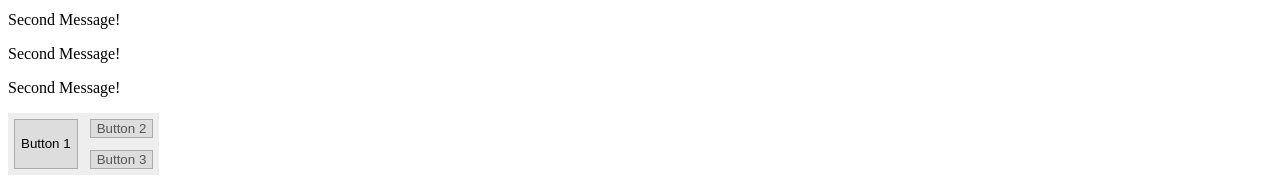
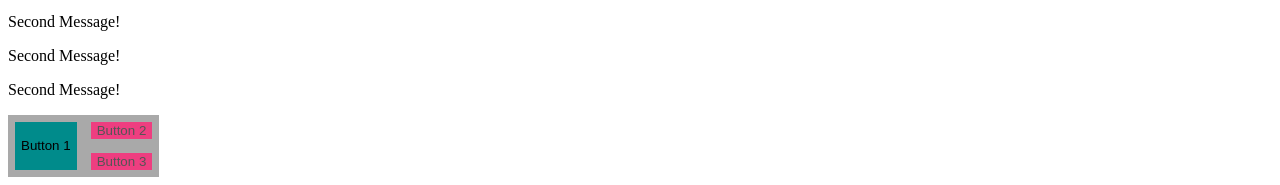
Before and after one commit to rodrigoafreire/Ifc_course, a plain HTML site: page Ifc-course-lessons/html/index.html in a window 1280 px wide. Shown: the part 1517-1702 px from the top of the page. Drawn offline with Linux system fonts and the light colour scheme.

Commit message:
Css editing

```diff
--- a/Ifc-course-lessons/html/styles.css
+++ b/Ifc-course-lessons/html/styles.css
@@ -5,20 +5,31 @@ button {
 .button-container {
     display: inline-flex;
     width: fit-content;
-    background-color: #eee;
+    background-color: DarkGray;
 }
 
 .main-button {
-    background-color: #ddd;
-    border: solid 1px #aaa;
+    background-color: DarkCyan;
+    border: solid 0.1px #aaa;
 }
 
 .secondary-button {
     color: #555;
-    background-color: #ddd;
-    border: solid 1px #aaa;
+    background-color: #ee3e80;
+    border: solid 0.1px #aaa;
 }
 
 .vertical {
     flex-direction: column;
 }
+
+
+h1 {
+  color: #ee3e80;
+  font-family: Verdana
+}
+
+h2 {
+  color: Gray;
+  font-family: Verdana
+}
```
